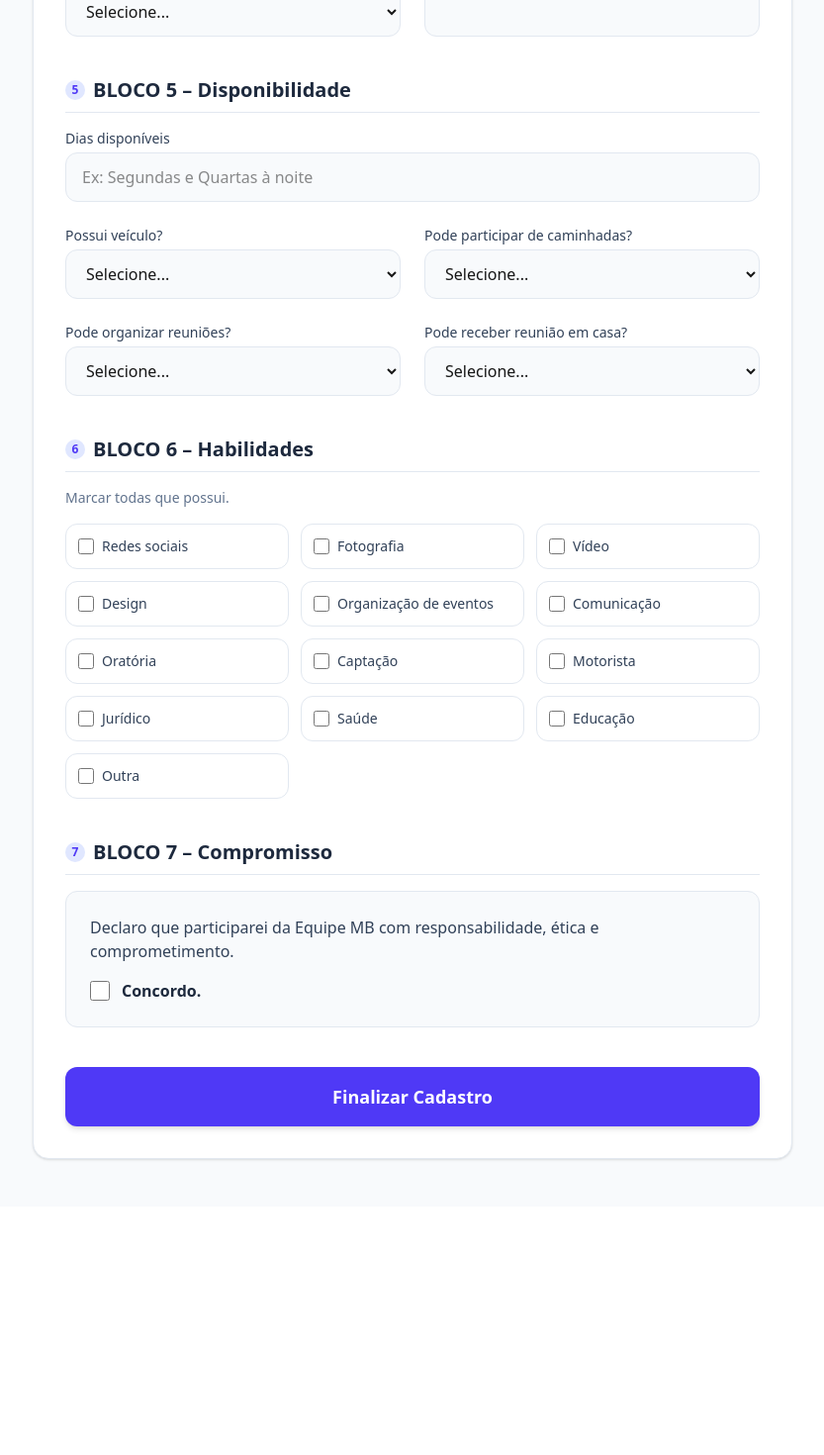
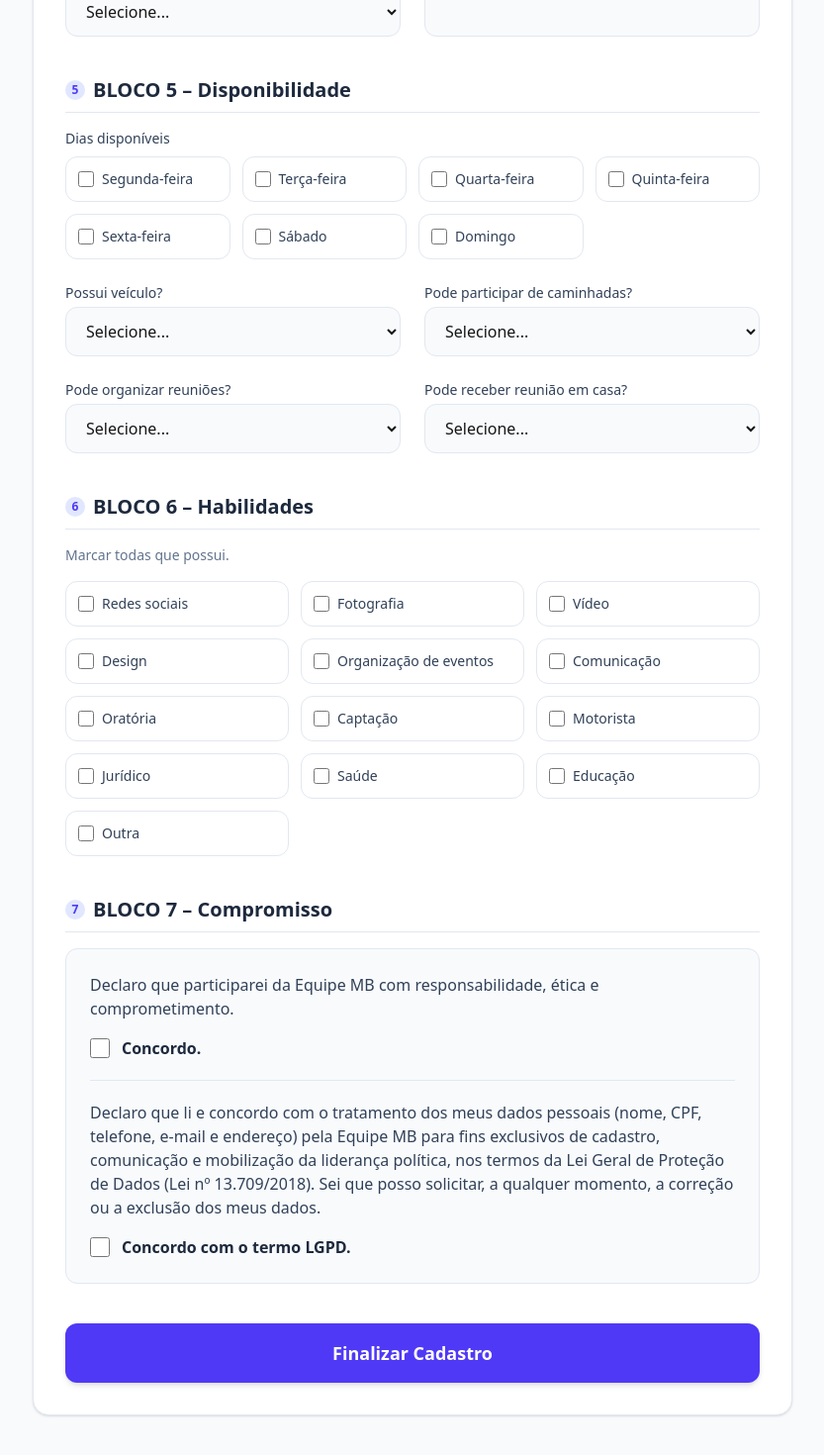
Before and after one commit to marianedsouza/GDL---MB, a React (Vite) app: page /cadastro in a window 1280 px wide. Shown: the part 1900-3370 px from the top of the page at 99% size, without its empty margins (223-1056 px from the left). Before the commit the page ends 3119 px from the top, so only its background shows below. Built offline with nearby package versions, Linux system fonts and the light colour scheme.

Commit message:
feat: mandatory LGPD consent checkbox and persist lgpd_agreed

```diff
--- a/api/index.ts
+++ b/api/index.ts
@@ -177,6 +177,7 @@ app.post('/api/public/leaders', async (req, res) => {
       can_host_meetings: p.canHostMeetings,
       skills: p.skills,
       commitment_agreed: p.commitmentAgreed,
+      lgpd_agreed: p.lgpdAgreed,
       direct_leader: p.directLeader,
       address: `${p.street || ''}, ${p.addressNumber || 'S/N'} - ${p.neighborhood || ''}, ${p.city || ''} - CEP: ${p.cep || ''}`,
     };
--- a/patch.cjs
+++ b/patch.cjs
@@ -32,6 +32,7 @@ app.post('/api/public/leaders', async (req, res) => {
       can_host_meetings: payload.canHostMeetings,
       skills: payload.skills,
       commitment_agreed: payload.commitmentAgreed,
+      lgpd_agreed: payload.lgpdAgreed,
       direct_leader: payload.directLeader
     };
 
--- a/server.ts
+++ b/server.ts
@@ -138,6 +138,7 @@ app.post('/api/public/leaders', async (req, res) => {
       can_host_meetings: payload.canHostMeetings,
       skills: payload.skills,
       commitment_agreed: payload.commitmentAgreed,
+      lgpd_agreed: payload.lgpdAgreed,
       direct_leader: payload.directLeader,
       address: `${payload.street || ''}, ${payload.addressNumber || 'S/N'} - ${payload.neighborhood || ''}, ${payload.city || ''} - CEP: ${payload.cep || ''}`
     };
--- a/src/pages/CadastroLideranca.tsx
+++ b/src/pages/CadastroLideranca.tsx
@@ -4,6 +4,7 @@ import { User, Phone, Mail, MapPin, Briefcase, CheckCircle2, Brain, AlertCircle,
 import { getRegioesPorBairro } from '../utils/regioes';
 
 const REGIOES = ['Anhanduizinho', 'Bandeira', 'Centro', 'Imbirussu', 'Lagoa', 'Prosa', 'Segredo', 'Distritos', 'Outro'];
+const DIAS_SEMANA = ['Segunda-feira', 'Terça-feira', 'Quarta-feira', 'Quinta-feira', 'Sexta-feira', 'Sábado', 'Domingo'];
 import ArchetypeForm from '../components/ArchetypeForm';
 
 export default function CadastroLideranca() {
@@ -34,7 +35,8 @@ export default function CadastroLideranca() {
     canOrganizeMeetings: '',
     canHostMeetings: '',
     skills: [] as string[],
-    commitmentAgreed: false
+    commitmentAgreed: false,
+    lgpdAgreed: false
   });
 
   const [searchParams] = useSearchParams();
@@ -103,6 +105,12 @@ export default function CadastroLideranca() {
   const toggleArrayItem = (arr: string[], item: string) =>
     arr.includes(item) ? arr.filter((i) => i !== item) : [...arr, item];
 
+  const toggleAvailableDay = (day: string) => {
+    const current = formData.availableDays ? formData.availableDays.split(', ').filter(Boolean) : [];
+    const next = current.includes(day) ? current.filter((d) => d !== day) : [...current, day];
+    setFormData({ ...formData, availableDays: next.join(', ') });
+  };
+
   useEffect(() => {
     if (urlLeaderId) {
       checkArchetypeCompletion(urlLeaderId);
@@ -136,7 +144,7 @@ export default function CadastroLideranca() {
     const { name: fieldName, value, type } = e.target as HTMLInputElement;
     if (type === 'checkbox') {
       const checked = (e.target as HTMLInputElement).checked;
-      if (fieldName === 'commitmentAgreed') {
+      if (fieldName === 'commitmentAgreed' || fieldName === 'lgpdAgreed') {
         setFormData({ ...formData, [fieldName]: checked });
       } else {
         const newSkills = checked
@@ -153,6 +161,10 @@ export default function CadastroLideranca() {
     e.preventDefault();
     if (!formData.commitmentAgreed) {
       setError('Você deve concordar com o termo de compromisso.');
+      return;
+    }
+    if (!formData.lgpdAgreed) {
+      setError('Você deve concordar com o termo de consentimento LGPD.');
       return;
     }
     setSubmitting(true);
@@ -523,8 +535,15 @@ export default function CadastroLideranca() {
             </h2>
             <div className="grid grid-cols-1 md:grid-cols-2 gap-6">
               <div className="md:col-span-2">
-                <label className="block text-sm font-medium text-slate-700 mb-1">Dias disponíveis</label>
-                <input type="text" name="availableDays" value={formData.availableDays} onChange={handleChange} placeholder="Ex: Segundas e Quartas à noite" className="w-full px-4 py-3 bg-slate-50 border border-slate-200 rounded-xl focus:bg-white focus:ring-2 focus:ring-indigo-600 outline-none" />
+                <label className="block text-sm font-medium text-slate-700 mb-2">Dias disponíveis</label>
+                <div className="grid grid-cols-2 md:grid-cols-4 gap-3">
+                  {DIAS_SEMANA.map(day => (
+                    <label key={day} className="flex items-center gap-2 cursor-pointer p-3 border border-slate-200 rounded-xl hover:bg-slate-50 transition-colors">
+                      <input type="checkbox" checked={formData.availableDays.split(', ').includes(day)} onChange={() => toggleAvailableDay(day)} className="w-4 h-4 text-indigo-600 rounded border-slate-300 focus:ring-indigo-600" />
+                      <span className="text-sm font-medium text-slate-700">{day}</span>
+                    </label>
+                  ))}
+                </div>
               </div>
               <div>
                 <label className="block text-sm font-medium text-slate-700 mb-1">Possui veículo?</label>
@@ -582,7 +601,8 @@ export default function CadastroLideranca() {
             <h2 className="text-xl font-semibold text-slate-800 mb-4 pb-2 border-b border-slate-200 flex items-center gap-2">
               <span className="w-5 h-5 flex items-center justify-center bg-indigo-100 text-indigo-600 rounded-full text-xs font-bold">7</span> BLOCO 7 – Compromisso
             </h2>
-            <div className="bg-slate-50 p-6 rounded-xl border border-slate-200">
+            <div className="bg-slate-50 p-6 rounded-xl border border-slate-200 space-y-5">
+              <div>
                 <p className="text-slate-700 mb-4">
                   Declaro que participarei da Equipe MB com responsabilidade, ética e comprometimento.
                 </p>
@@ -590,6 +610,16 @@ export default function CadastroLideranca() {
                   <input required type="checkbox" name="commitmentAgreed" onChange={handleChange} checked={formData.commitmentAgreed} className="w-5 h-5 text-indigo-600 rounded border-slate-300 focus:ring-indigo-600" />
                   <span className="font-semibold text-slate-800">Concordo.</span>
                 </label>
+              </div>
+              <div className="border-t border-slate-200 pt-5">
+                <p className="text-slate-700 mb-4">
+                  Declaro que li e concordo com o tratamento dos meus dados pessoais (nome, CPF, telefone, e-mail e endereço) pela Equipe MB para fins exclusivos de cadastro, comunicação e mobilização da liderança política, nos termos da Lei Geral de Proteção de Dados (Lei nº 13.709/2018). Sei que posso solicitar, a qualquer momento, a correção ou a exclusão dos meus dados.
+                </p>
+                <label className="flex items-center gap-3 cursor-pointer">
+                  <input required type="checkbox" name="lgpdAgreed" onChange={handleChange} checked={formData.lgpdAgreed} className="w-5 h-5 text-indigo-600 rounded border-slate-300 focus:ring-indigo-600" />
+                  <span className="font-semibold text-slate-800">Concordo com o termo LGPD.</span>
+                </label>
+              </div>
             </div>
           </section>
 
```
Also changed, not shown: 1 other file (tests, documents, lock files or other folders). Lines whose indentation alone changed are shown as unchanged.
